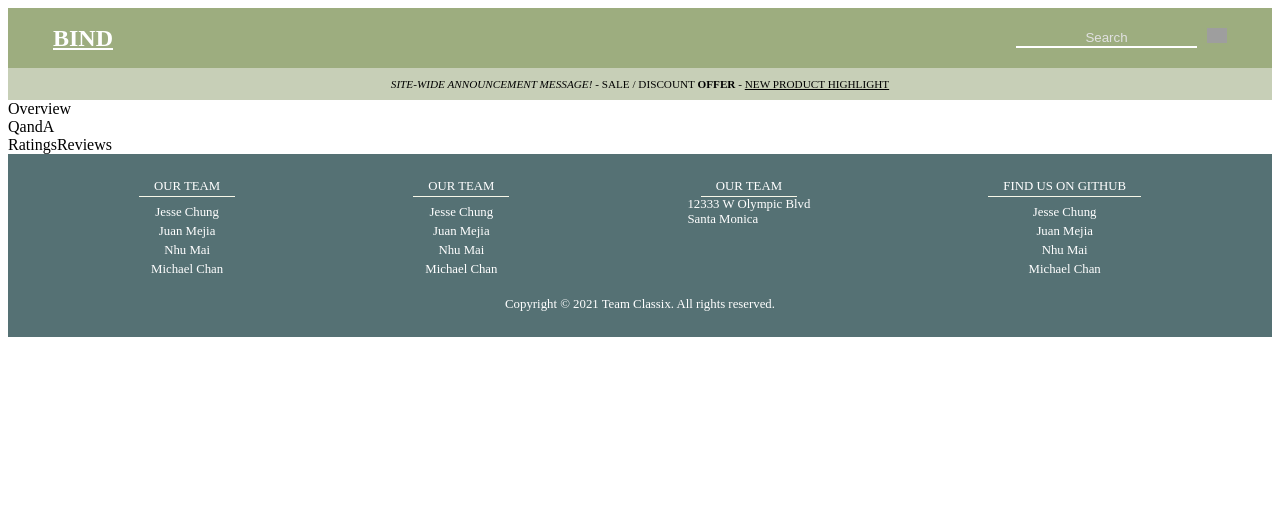
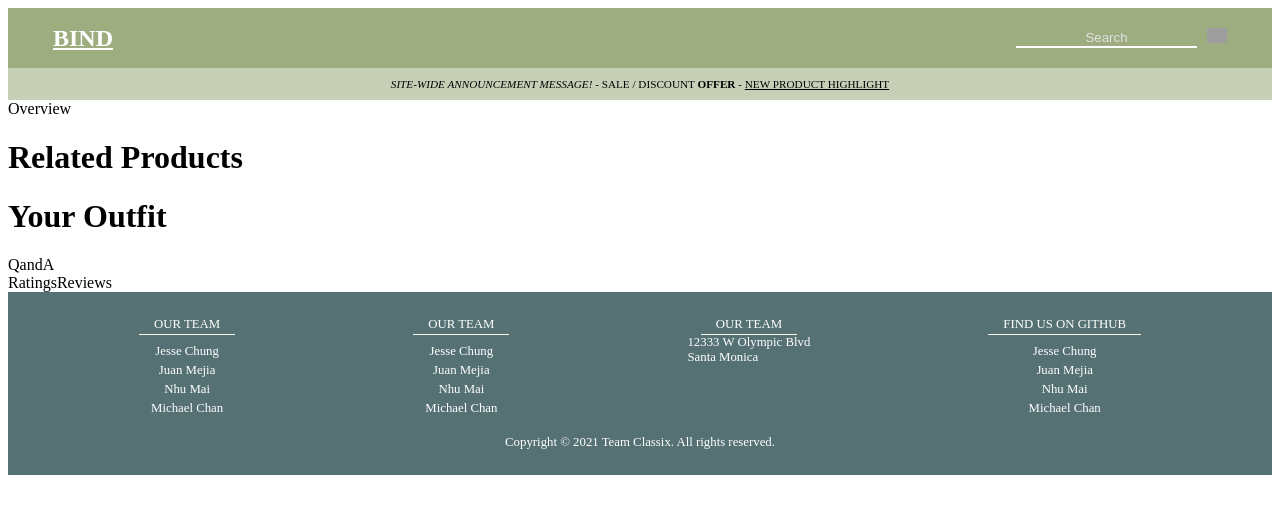
Before and after one commit to TeamClassix/BIND, a React app: page / in a window 1280 px wide. Shown: the top 514 px of the page. Built offline with nearby package versions, Linux system fonts and the light colour scheme; grey boxes are pictures that could not be loaded; the HTML template or start-up script is replaced by a standard one.

Commit message:
Related Products Init

```diff
--- /dev/null
+++ b/client/src/components/RelatedProducts/PreviewList.jsx
@@ -0,0 +1,17 @@
+import React from 'react';
+
+const PreviewList = ({ title, list }) => {
+  console.log('stop');
+  return (
+    <div>
+      <h1>{title}</h1>
+      <div>
+        {list.map(item => {
+          return <ItemPreview key={item.id} value={item} />;
+        })}
+      </div>
+    </div>
+  );
+};
+
+export default PreviewList;
--- a/client/src/components/RelatedProducts/RelatedProducts.jsx
+++ b/client/src/components/RelatedProducts/RelatedProducts.jsx
@@ -1,8 +1,21 @@
-import React from 'react';
+import React, { useContext, useState } from 'react';
 import styled from 'styled-components';
 
-const RelatedProducts = () => (
-  <div></div>
-);
+// eslint-disable-next-line import/extensions, import/no-unresolved
+import RelatedProductsContext from '#contexts/RelatedProducts';
+import PreviewList from './PreviewList';
+
+const RelatedProducts = () => {
+  const [ useRPState, setRPState ] = useState({
+    related: [],
+    outfit: [],
+  });
+  return (
+    <RelatedProductsContext.Provider value={useRPState}>
+      <PreviewList title="Related Products" list={useRPState.related} />
+      <PreviewList title="Your Outfit" list={useRPState.outfit} />
+    </RelatedProductsContext.Provider>
+  );
+};
 
 export default RelatedProducts;
```
Also changed, not shown: package.json (+5 -4 lines), client/src/components/RelatedProducts/ItemPreview.jsx (added), client/src/contexts/RelatedProducts.jsx (renamed from client/src/contexts/RelatedProducts.js).
